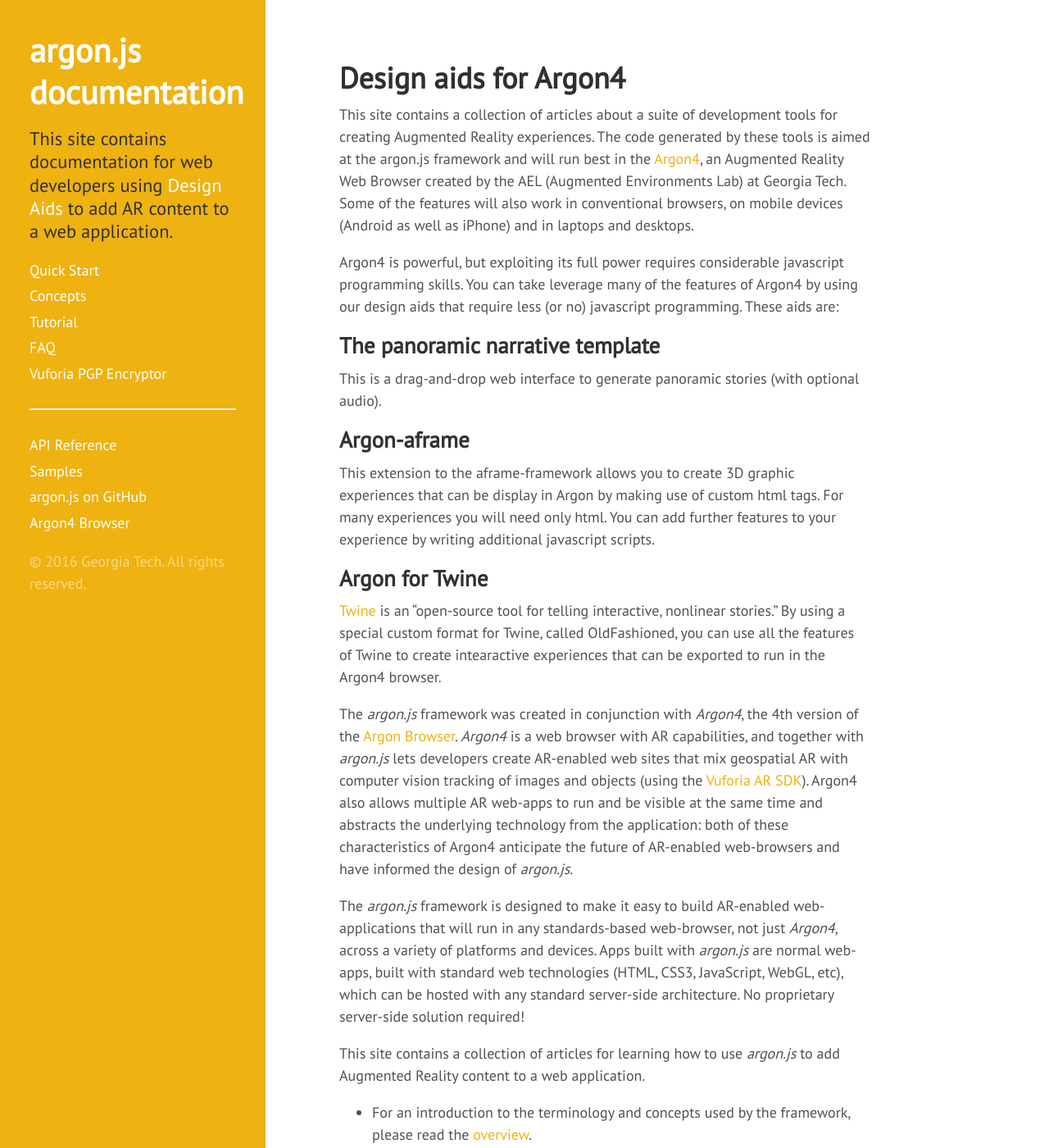
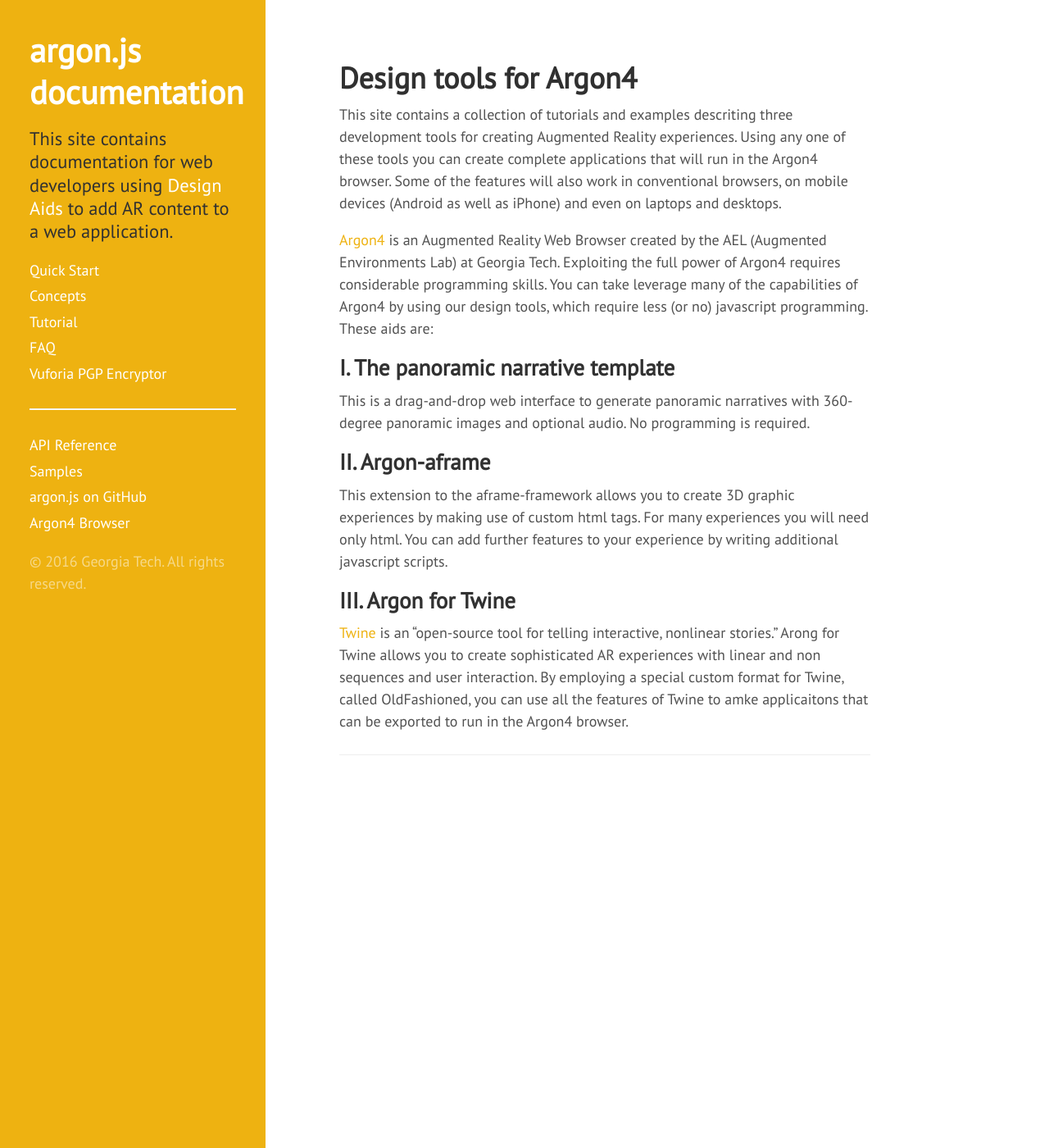
Before and after one commit to argonjs/design-tools, a Jekyll site: the page built from index.md, in a window 1280 px wide and 1400 px high. Shown: the whole window at 82% size. Built offline with Jekyll 4.4.1, drawn with Linux system fonts in a browser that asks for light colours; nearby versions of some CDN libraries; some of the changed text lies outside the part shown.

Commit message:
Rewrote the start page
to make it easier to understand.

```diff
--- a/index.md
+++ b/index.md
@@ -1,25 +1,11 @@
 ---
-title: Design aids for Argon4
+title: Design tools for Argon4
 layout: page
 ---
-This site contains a collection of articles about a suite of development tools for creating Augmented Reality experiences. The code generated by these tools is aimed at the argon.js framework and will run best in the [Argon4](http://argonjs.io/argon-app/), an Augmented Reality Web Browser created by the AEL (Augmented Environments Lab) at Georgia Tech. Some of the features will also work in conventional browsers, on mobile devices (Android as well as iPhone) and in laptops and desktops.
+This site contains a collection of tutorials and examples descriting three development tools for creating Augmented Reality experiences. Using any one of these tools you can create complete applications that will run in the Argon4 browser. Some of the features will also work in conventional browsers, on mobile devices (Android as well as iPhone) and even on laptops and desktops.
 
-Argon4 is powerful, but exploiting its full power requires considerable javascript programming skills. You can take leverage many of the features of Argon4 by using our design aids that require less (or no) javascript programming. These aids are:
+[Argon4](http://argonjs.io/argon-app/) is an Augmented Reality Web Browser created by the AEL (Augmented Environments Lab) at Georgia Tech. Exploiting the full power of Argon4 requires considerable programming skills. You can take leverage many of the capabilities of Argon4 by using our design tools, which require less (or no) javascript programming. These aids are:
 
-<h2> The panoramic narrative template</h2> This is a drag-and-drop web interface to generate panoramic stories (with optional audio).
-<h2>Argon-aframe</h2> This extension to the aframe-framework allows you to create 3D graphic experiences that can be display in Argon by making use of custom html tags. For many experiences you will need only html. You can add further features to your experience by writing additional javascript scripts.
-<h2>Argon for Twine</h2> [Twine](http://twinery.org) is an "open-source tool for telling interactive, nonlinear stories."  By using a special custom format for Twine, called OldFashioned, you can use all the features of Twine to create intearactive experiences that can be exported to run in the Argon4 browser.
-
-
-
-The *argon.js* framework was created in conjunction with *Argon4*, the 4th version of the [Argon Browser](http://argonjs.io/argon-app/).  *Argon4* is a web browser with AR capabilities, and together with *argon.js* lets developers create AR-enabled web sites that mix geospatial AR with computer vision tracking of images and objects (using the [Vuforia AR SDK](https://www.vuforia.com)). Argon4 also allows multiple AR web-apps to run and be visible at the same time and abstracts the underlying technology from the application: both of these characteristics of Argon4 anticipate the future of AR-enabled web-browsers and have informed the design of *argon.js*.
-
-The *argon.js* framework is designed to make it easy to build AR-enabled web-applications that will run in any standards-based web-browser, not just *Argon4*, across a variety of platforms and devices. Apps built with *argon.js* are normal web-apps, built with standard web technologies (HTML, CSS3, JavaScript, WebGL, etc), which can be hosted with any standard server-side architecture. No proprietary server-side solution required!
-
-
-This site contains a collection of articles for learning how to use *argon.js* to add Augmented Reality content to a web application.
-
-* For an introduction to the terminology and concepts used by the framework, please read the [overview](/concepts/overview/).
-* For a guided walkthrough demonstrating how to build simple *argon.js* apps from start to finish, leveraging the [three.js](http://threejs.org) rendering library, check out the [tutorial](/tutorial/).
-* If you would like to contribute to *argon.js* (or just peer at the source), the *argon.js* framework is available on [Github](https://github.com/argonjs/argon).
-* Apps built with *argon.js* will run in any standard web browser. However, the [Argon Browser](http://argonjs.io/argon-app) supports additional AR capabilties that can be leveraged by *argon.js* apps.
+<h2>I. The panoramic narrative template</h2> This is a drag-and-drop web interface to generate panoramic narratives with 360-degree panoramic images and optional audio. No programming is required.
+<h2>II. Argon-aframe</h2> This extension to the aframe-framework allows you to create 3D graphic experiences by making use of custom html tags. For many experiences you will need only html. You can add further features to your experience by writing additional javascript scripts.
+<h2>III. Argon for Twine</h2> [Twine](http://twinery.org) is an "open-source tool for telling interactive, nonlinear stories." Arong for Twine allows you to create sophisticated AR experiences with linear and non sequences and user interaction.  By employing a special custom format for Twine, called OldFashioned, you can use all the features of Twine to amke applicaitons that can be exported to run in the Argon4 browser.
```
